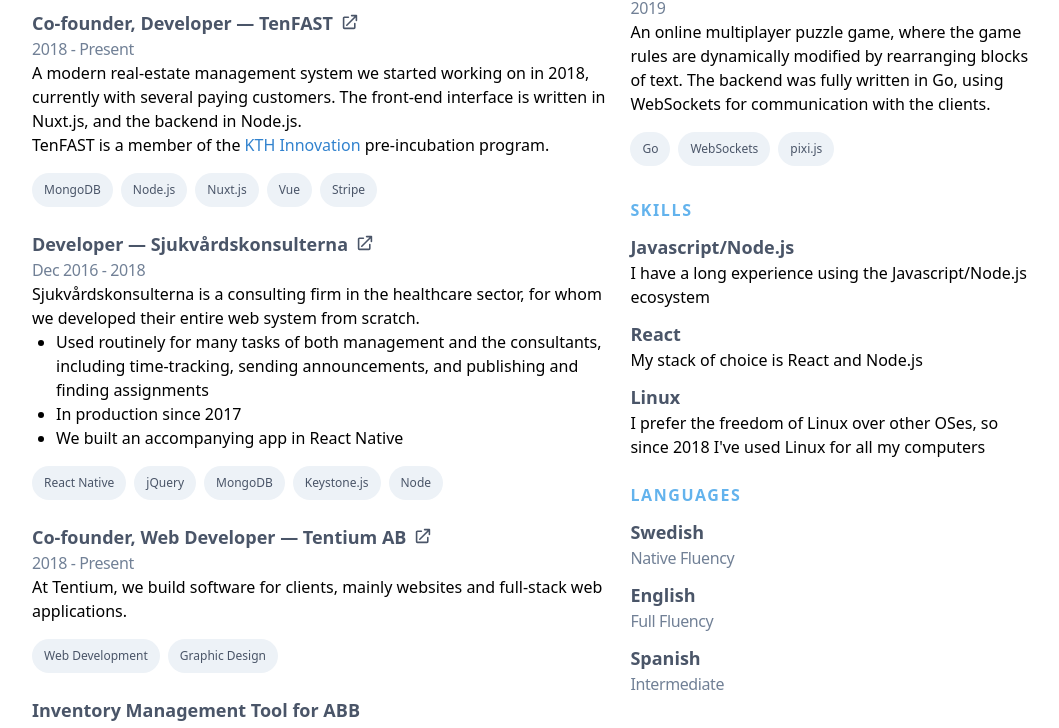
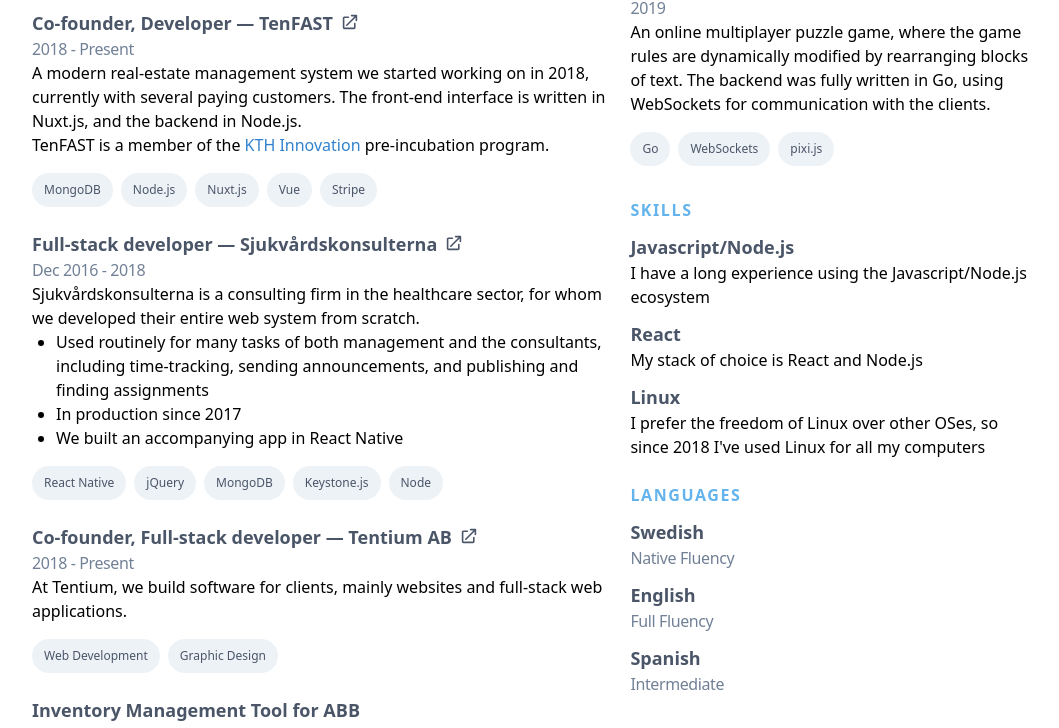
Before and after one commit to FOLLGAD/follgad.github.io, a Gatsby site: page /cv in a window 1280 px wide. Shown: the part 595-1323 px from the top of the page, without its empty margins (112-1171 px from the left). Built offline with nearby package versions, Linux system fonts and the light colour scheme; Gatsby itself is replaced by a stand-in of ours; some icons are missing.

Commit message:
Developert -> Full-stack Developer

```diff
--- a/src/pages/cv.js
+++ b/src/pages/cv.js
@@ -74,7 +74,7 @@
 						</p>
 					</Experience>
 					<Experience
-						mainTitle="Developer — Sjukvårdskonsulterna"
+						mainTitle="Full-stack developer — Sjukvårdskonsulterna"
 						link="https://sjukvardskonsulterna.se"
 						from="Dec 2016"
 						to="2018"
@@ -98,7 +98,7 @@
 						</Sublist>
 					</Experience>
 					<Experience
-						mainTitle="Co-founder, Web Developer — Tentium AB"
+						mainTitle="Co-founder, Full-stack developer — Tentium AB"
 						link="https://tentium.se"
 						from="2018"
 						tags={["Web Development", "Graphic Design"]}
```
